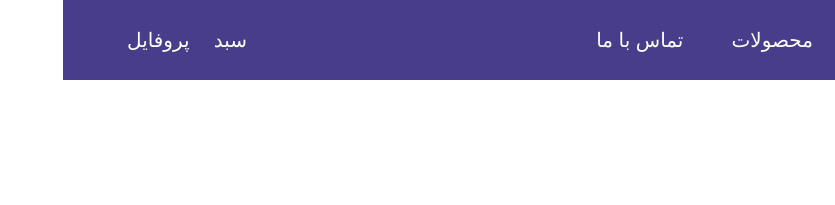
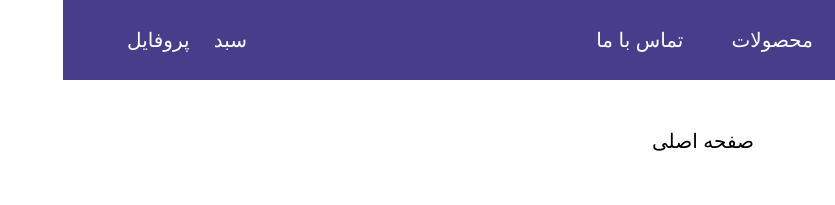
Before and after one commit to zahrakhoshdel/react-shop, a React (Create React App) app: page / in a window 1280 px wide. Shown: the top 205 px of the page, without its empty margins (445-1280 px from the left). Built offline with nearby package versions, Linux system fonts and the light colour scheme; the HTML template or start-up script is replaced by a standard one.

Commit message:
defining & using routes

```diff
--- a/package.json
+++ b/package.json
@@ -8,6 +8,7 @@
     "@testing-library/user-event": "^13.5.0",
     "react": "^18.3.1",
     "react-dom": "^18.3.1",
+    "react-router-dom": "^6.25.1",
     "react-scripts": "5.0.1",
     "web-vitals": "^2.1.4"
   },
--- a/src/App.js
+++ b/src/App.js
@@ -1,7 +1,30 @@
+import { BrowserRouter as Router, Routes, Route } from "react-router-dom";
+
 import Layout from "./components/Layout/Layout";
+import Home from "./pages/Home";
+import Products from "./pages/Products";
+import ProductDetail from "./pages/ProductDetail";
+import ContactUs from "./pages/ContactUs";
+import Basket from "./pages/Basket";
+import Profile from "./pages/Profile";
+import NotFound from "./pages/NotFound";
 
 function App() {
-  return <Layout>main</Layout>;
+  return (
+    <Router>
+      <Layout>
+        <Routes>
+          <Route path="/" element={<Home />} />
+          <Route path="/products" element={<Products />} />
+          <Route path="/products/:productId" element={<ProductDetail />} />
+          <Route path="/contact-us" element={<ContactUs />} />
+          <Route path="/basket" element={<Basket />} />
+          <Route path="/profile" element={<Profile />} />
+          <Route path="*" element={<NotFound />} />
+        </Routes>
+      </Layout>
+    </Router>
+  );
 }
 
 export default App;
--- a/src/components/Layout/MainHeader.js
+++ b/src/components/Layout/MainHeader.js
@@ -1,3 +1,5 @@
+import { NavLink } from "react-router-dom";
+
 import classes from "./MainHeader.module.css";
 
 const MainHeader = () => {
@@ -6,20 +8,20 @@ const MainHeader = () => {
       <div className={classes.logo}>لوگو</div>
       <nav className={classes.nav}>
         <ul>
-          <a href="/">
+          <NavLink to="/">
             <li>خانه</li>
-          </a>
-          <a href="/">
+          </NavLink>
+          <NavLink to="/products">
             <li>محصولات</li>
-          </a>
-          <a href="/">
+          </NavLink>
+          <NavLink to="/contact-us">
             <li>تماس با ما</li>
-          </a>
+          </NavLink>
         </ul>
       </nav>
       <div className={classes.shop}>
-        <a href="/">سبد</a>
-        <a href="/">پروفایل</a>
+        <NavLink to="/basket">سبد</NavLink>
+        <NavLink to="/profile">پروفایل</NavLink>
       </div>
     </header>
   );
--- a/src/index.css
+++ b/src/index.css
@@ -15,9 +15,12 @@ body {
   line-height: 1.35;
 }
 
-code {
-  font-family: source-code-pro, Menlo, Monaco, Consolas, "Courier New",
-    monospace;
+.centered {
+  margin: 3rem auto;
+  text-align: center;
+  display: flex;
+  justify-content: center;
+  align-items: center;
 }
 
 a {
--- /dev/null
+++ b/src/pages/Basket.js
@@ -0,0 +1,9 @@
+const Basket = () => {
+  return (
+    <div className="centered">
+      <p>سبد خرید</p>
+    </div>
+  );
+};
+
+export default Basket;
--- /dev/null
+++ b/src/pages/ContactUs.js
@@ -0,0 +1,9 @@
+const ContactUs = () => {
+  return (
+    <div className="centered">
+      <p>صفحه تماس با ما</p>
+    </div>
+  );
+};
+
+export default ContactUs;
--- /dev/null
+++ b/src/pages/Home.js
@@ -0,0 +1,9 @@
+const Home = () => {
+  return (
+    <div className="centered">
+      <p>صفحه اصلی</p>
+    </div>
+  );
+};
+
+export default Home;
--- /dev/null
+++ b/src/pages/NotFound.js
@@ -0,0 +1,9 @@
+const NotFound = () => {
+    return (
+      <div className="centered">
+        <p>صفحه موردنظر پیدا نشد!</p>
+      </div>
+    );
+  };
+
+  export default NotFound;
--- /dev/null
+++ b/src/pages/ProductDetail.js
@@ -0,0 +1,9 @@
+const ProductDetail = () => {
+  return (
+    <div className="centered">
+      <p>صفحه جزییات محصول</p>
+    </div>
+  );
+};
+
+export default ProductDetail;
--- /dev/null
+++ b/src/pages/Products.js
@@ -0,0 +1,9 @@
+const Products = () => {
+  return (
+    <div className="centered">
+      <p>صفحه محصولات</p>
+    </div>
+  );
+};
+
+export default Products;
--- /dev/null
+++ b/src/pages/Profile.js
@@ -0,0 +1,9 @@
+const Profile = () => {
+  return (
+    <div className="centered">
+      <p>صفحه مشخصات کاربر</p>
+    </div>
+  );
+};
+
+export default Profile;
```
Also changed, not shown: 1 other file (tests, documents, lock files or other folders).
